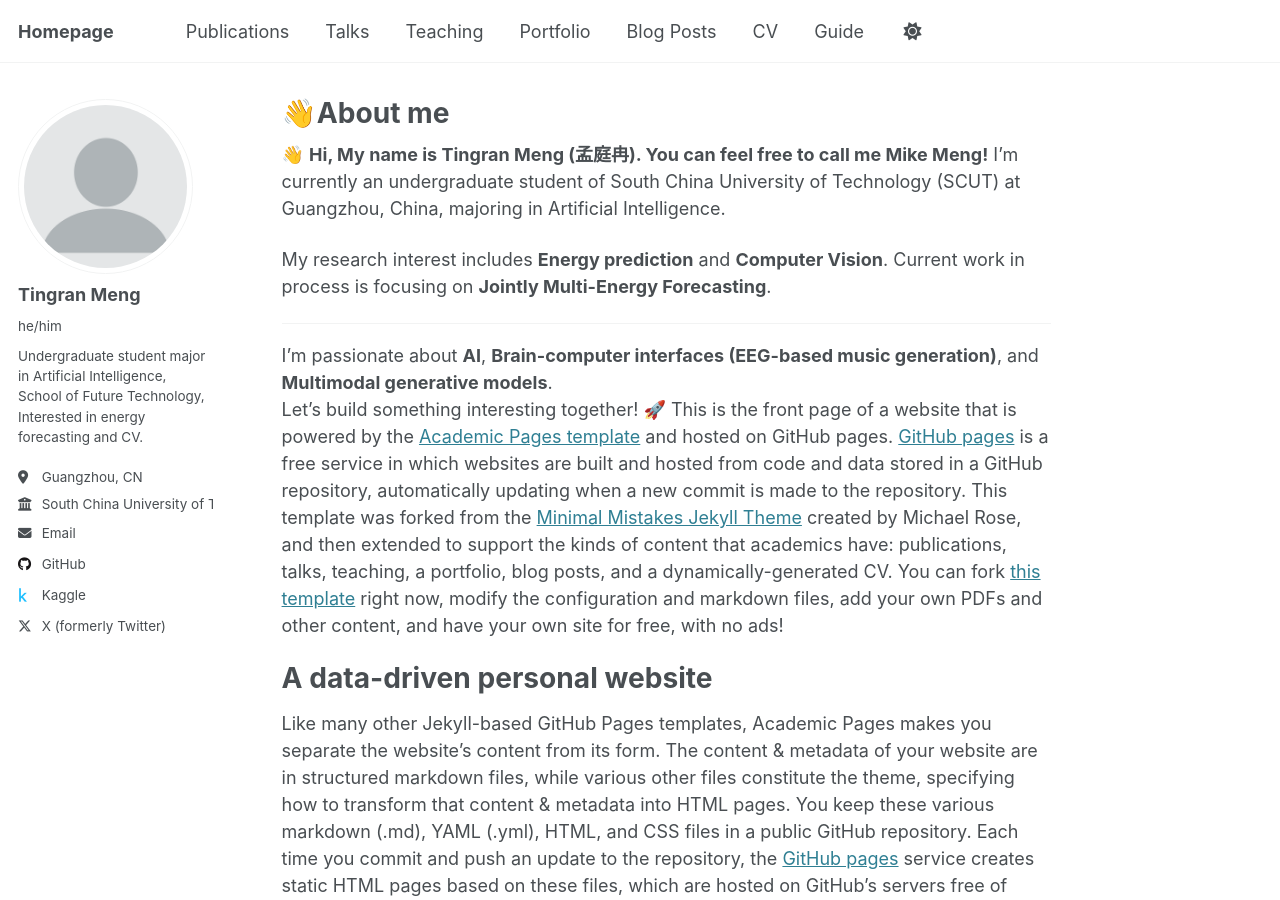
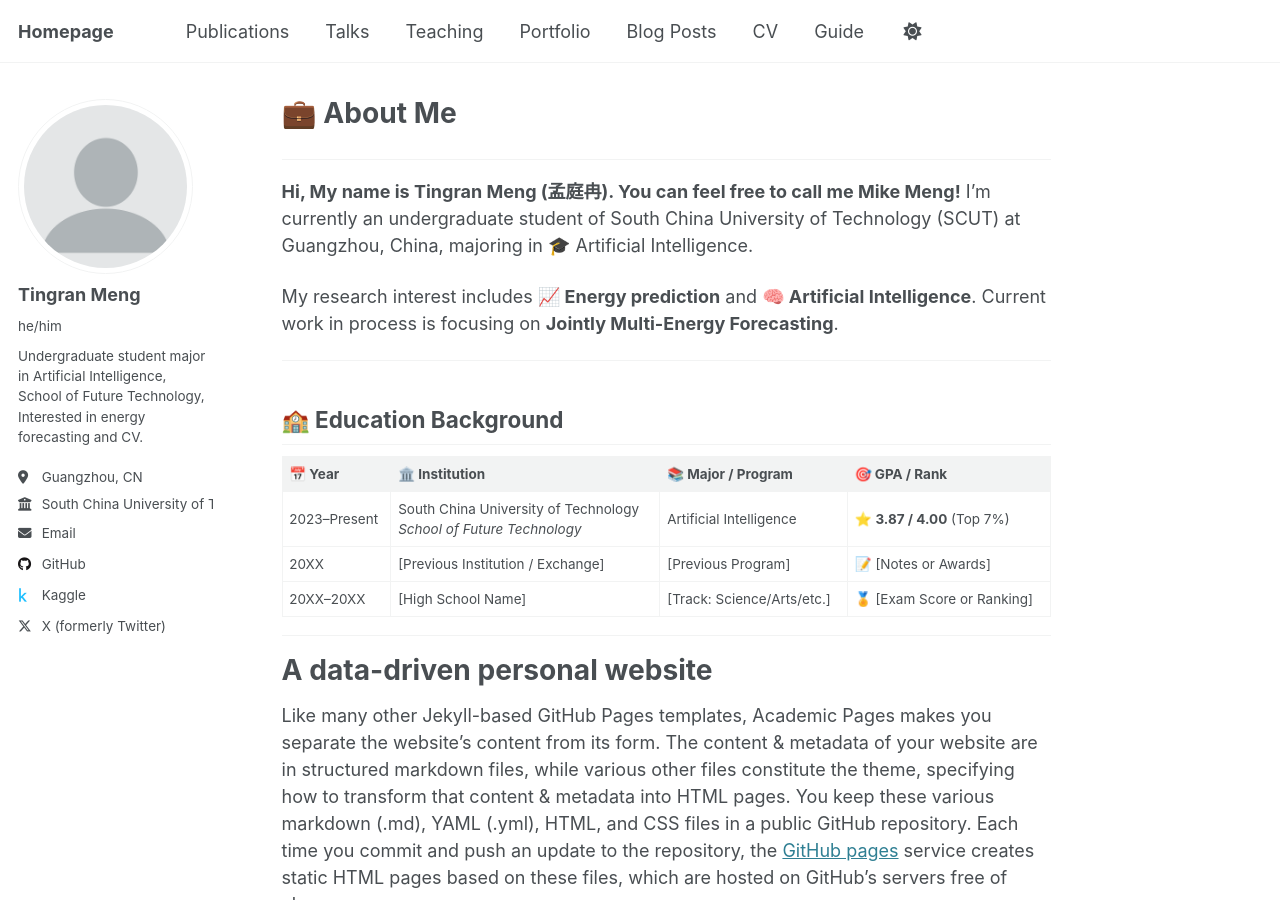
Before and after one commit to MikeMengTR/MikeMengTR.github.io, a Jekyll site: the page built from _pages/about.md, in a window 1280 px wide and 900 px high. Built offline with Jekyll 4.4.1, drawn with Linux system fonts in a browser that asks for light colours.

Commit message:
Update about.md

```diff
--- a/_pages/about.md
+++ b/_pages/about.md
@@ -1,19 +1,27 @@
 ---
 permalink: /
-title: "👋About me"
+title: "💼 About Me"
 author_profile: true
 redirect_from:
   - /about/
   - /about.html
 ---
-👋 **Hi, My name is Tingran Meng (孟庭冉). You can feel free to call me Mike Meng!** I’m currently an undergraduate student of South China University of Technology (SCUT) at Guangzhou, China, majoring in Artificial Intelligence.
+---
+**Hi, My name is Tingran Meng (孟庭冉). You can feel free to call me Mike Meng!** I’m currently an undergraduate student of South China University of Technology (SCUT) at Guangzhou, China, majoring in 🎓 Artificial Intelligence.
 
-My research interest includes **Energy prediction** and **Computer Vision**. Current work in process is focusing on **Jointly Multi-Energy Forecasting**.
+My research interest includes **📈 Energy prediction** and **🧠 Artificial Intelligence**. Current work in process is focusing on **Jointly Multi-Energy Forecasting**.
 
 ---
-I'm passionate about **AI**, **Brain-computer interfaces (EEG-based music generation)**, and **Multimodal generative models**.
-Let's build something interesting together! 🚀
-This is the front page of a website that is powered by the [Academic Pages template](https://github.com/academicpages/academicpages.github.io) and hosted on GitHub pages. [GitHub pages](https://pages.github.com) is a free service in which websites are built and hosted from code and data stored in a GitHub repository, automatically updating when a new commit is made to the repository. This template was forked from the [Minimal Mistakes Jekyll Theme](https://mmistakes.github.io/minimal-mistakes/) created by Michael Rose, and then extended to support the kinds of content that academics have: publications, talks, teaching, a portfolio, blog posts, and a dynamically-generated CV. You can fork [this template](https://github.com/academicpages/academicpages.github.io) right now, modify the configuration and markdown files, add your own PDFs and other content, and have your own site for free, with no ads!
+
+## 🏫 Education Background
+
+| 📅 Year        | 🏛️ Institution                                         | 📚 Major / Program           | 🎯 GPA / Rank                |
+|---------------|---------------------------------------------------------|------------------------------|------------------------------|
+| 2023–Present  | South China University of Technology<br>*School of Future Technology*            | Artificial Intelligence              | ⭐ **3.87 / 4.00** (Top 7%)   |
+| 20XX          | [Previous Institution / Exchange]                      | [Previous Program]           | 📝 [Notes or Awards]         |
+| 20XX–20XX     | [High School Name]                                     | [Track: Science/Arts/etc.]   | 🏅 [Exam Score or Ranking]   |
+
+---
 
 A data-driven personal website
 ======
```
